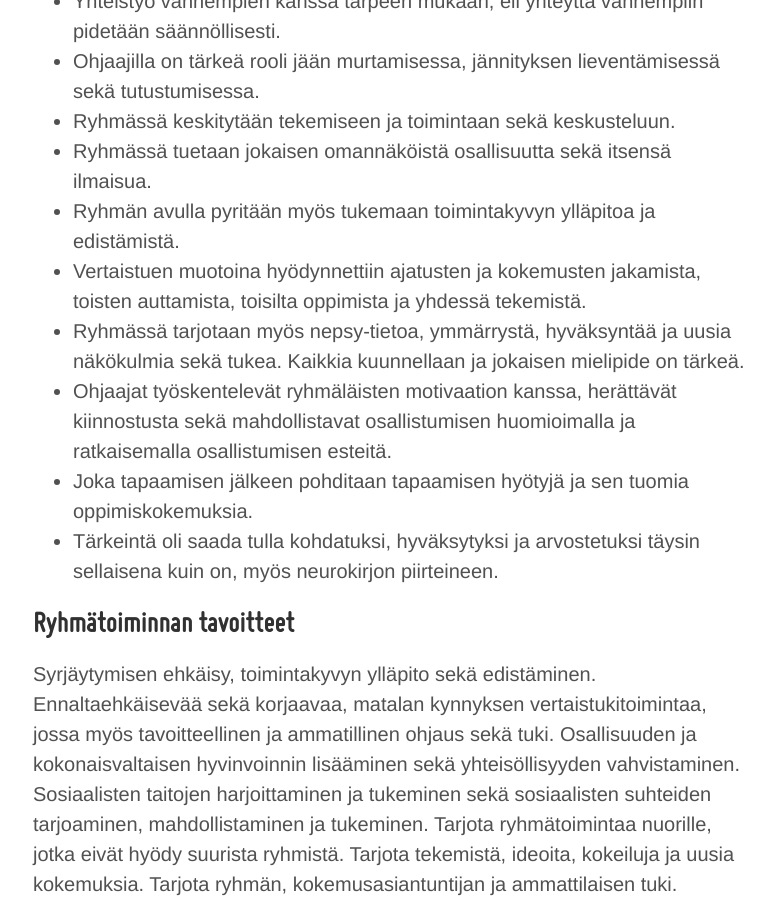
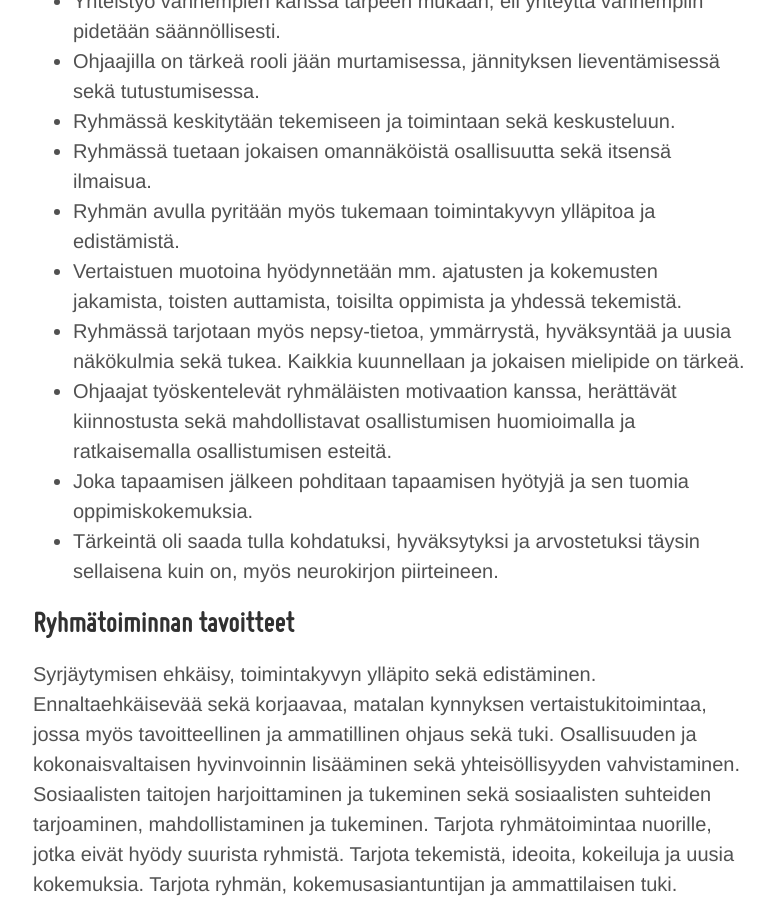
Before and after one commit to niinapiira/neppari.net, a Jekyll site: the page built from _posts/2023-08-04-ammatillisesti-ohjattu-vertaistukiryhma-nuorille.md, in a window 1280 px wide and 900 px high, scrolled down 5306 px. Shown: the whole window, without its empty margins (247-1021 px from the left). Built offline with Jekyll 4.4.1, drawn with Linux system fonts in a browser that asks for light colours.

Commit message:
Update 2023-08-04-ammatillisesti-ohjattu-vertaistukiryhma-nuorille.md

```diff
--- a/_posts/2023-08-04-ammatillisesti-ohjattu-vertaistukiryhma-nuorille.md
+++ b/_posts/2023-08-04-ammatillisesti-ohjattu-vertaistukiryhma-nuorille.md
@@ -75,7 +75,7 @@ Olemme pyrkineet tarjoamaan nuorille luonnollisen ja elämän makuisen ryhmän,
 -	Ryhmässä keskitytään tekemiseen ja toimintaan sekä keskusteluun.
 -	Ryhmässä tuetaan jokaisen omannäköistä osallisuutta sekä itsensä ilmaisua.
 -	Ryhmän avulla pyritään myös tukemaan toimintakyvyn ylläpitoa ja edistämistä.
--	Vertaistuen muotoina hyödynnettiin ajatusten ja kokemusten jakamista, toisten auttamista, toisilta oppimista ja yhdessä tekemistä.
+-	Vertaistuen muotoina hyödynnetään mm. ajatusten ja kokemusten jakamista, toisten auttamista, toisilta oppimista ja yhdessä tekemistä.
 -	Ryhmässä tarjotaan myös nepsy-tietoa, ymmärrystä, hyväksyntää ja uusia näkökulmia sekä tukea. Kaikkia kuunnellaan ja jokaisen mielipide on tärkeä.
 -	Ohjaajat työskentelevät ryhmäläisten motivaation kanssa, herättävät kiinnostusta sekä mahdollistavat osallistumisen huomioimalla ja ratkaisemalla osallistumisen esteitä.
 -	Joka tapaamisen jälkeen pohditaan tapaamisen hyötyjä ja sen tuomia oppimiskokemuksia.
```
